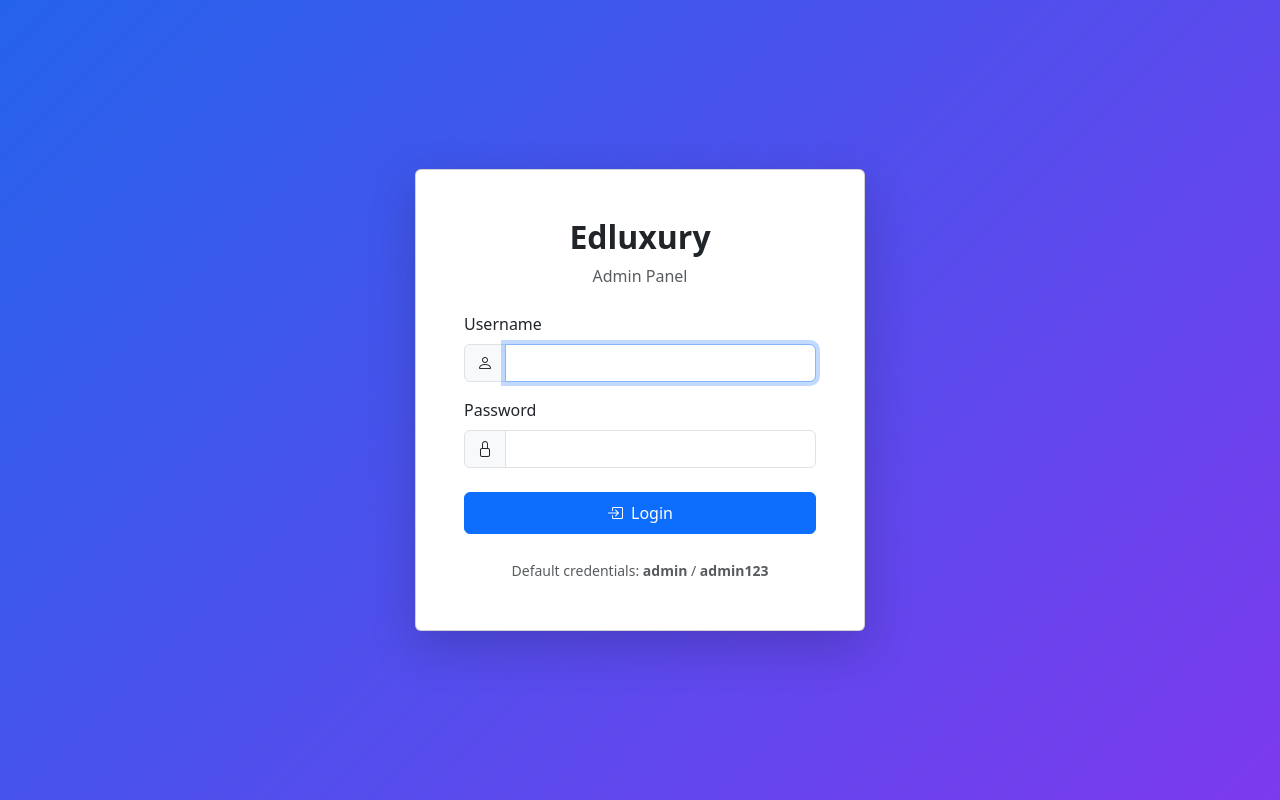
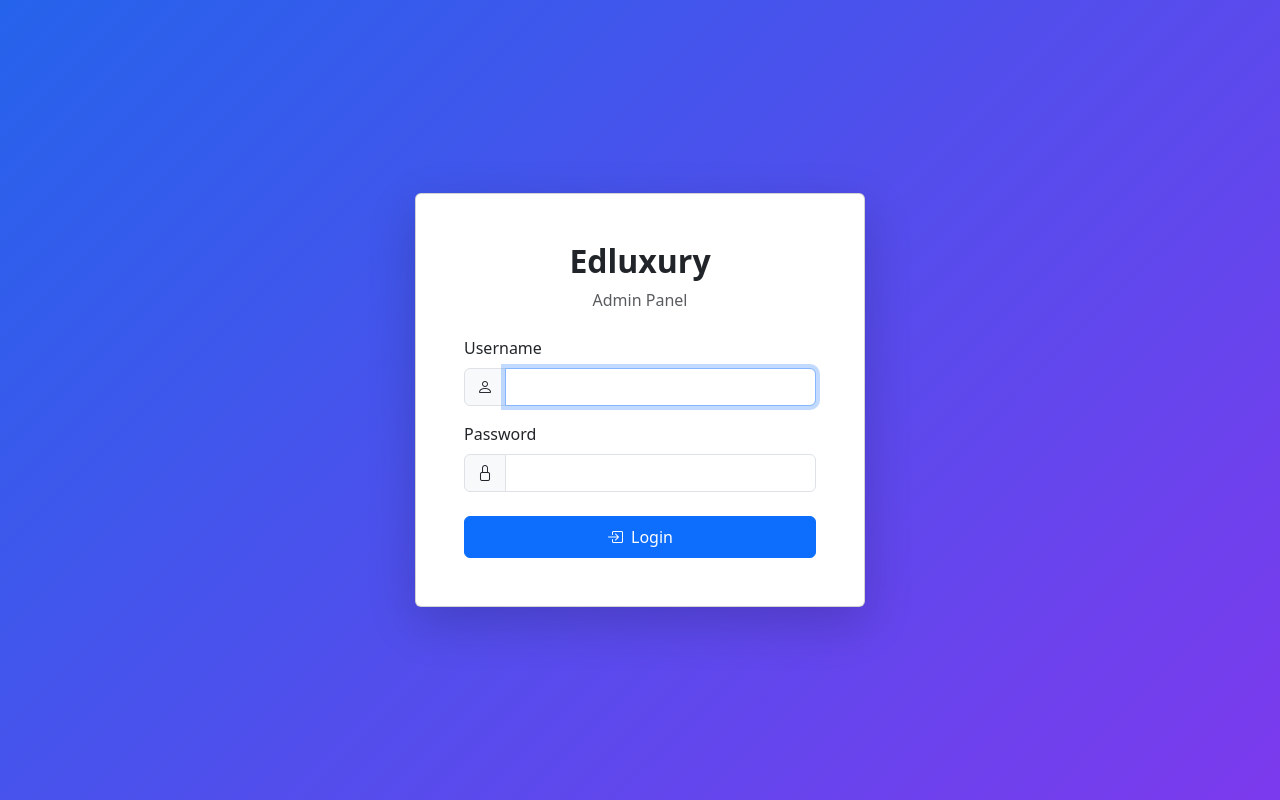
Before and after one commit to kumaishhaider/EdLuxuryTestSite, a PHP site: page /Edluxury/admin/login.php in a window 1280 px wide. Run offline with PHP 8.4, Linux system fonts and the light colour scheme; data comes from the database, SQL or seed files in the repository.

Commit message:
Improve SQL query readability and security
Refactor SQL query formatting and remove default credentials display.

```diff
--- a/admin/login.php
+++ b/admin/login.php
@@ -22,7 +22,10 @@ if ($_SERVER['REQUEST_METHOD'] === 'POST') {
         $error = 'Please enter both username and password';
     } else {
         $db = Database::getInstance();
-        $admin = $db->fetchOne("SELECT * FROM admins WHERE username = ? AND status = 'active'", [$username]);
+        $admin = $db->fetchOne(
+            "SELECT * FROM admins WHERE username = ? AND status = 'active'",
+            [$username]
+        );
 
         if ($admin && Security::verifyPassword($password, $admin['password'])) {
             $_SESSION['admin_id'] = $admin['id'];
@@ -45,7 +48,6 @@ if ($_SERVER['REQUEST_METHOD'] === 'POST') {
     <meta charset="UTF-8">
     <meta name="viewport" content="width=device-width, initial-scale=1.0">
     <title>Admin Login - Edluxury</title>
-    <!-- Favicon -->
     <?php
     $theme = Theme::getInstance();
     $faviconUrl = $theme->get('favicon_url');
@@ -111,12 +113,6 @@ if ($_SERVER['REQUEST_METHOD'] === 'POST') {
                         <i class="bi bi-box-arrow-in-right me-2"></i>Login
                     </button>
                 </form>
-
-                <div class="text-center mt-4">
-                    <small class="text-muted">
-                        Default credentials: <strong>admin</strong> / <strong>admin123</strong>
-                    </small>
-                </div>
             </div>
         </div>
     </div>
```
